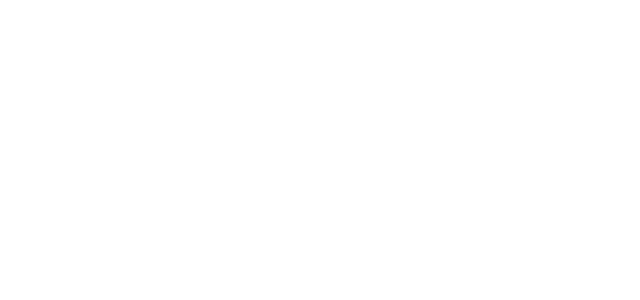
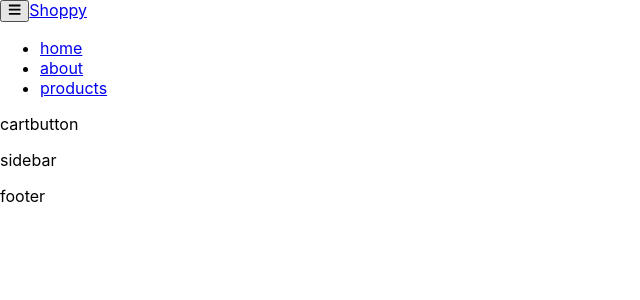
Before and after one commit to Shamalaya/shoppy, a React (Create React App) app: page / in a window 1280 px wide. Shown: the top 300 px of the page, without its empty margins (0-640 px from the left). Built offline with nearby package versions, Linux system fonts and the light colour scheme.

Commit message:
feat: add Navbar

```diff
--- a/package.json
+++ b/package.json
@@ -13,7 +13,9 @@
     "@types/react-dom": "^18.0.2",
     "react": "^18.0.0",
     "react-dom": "^18.0.0",
+    "react-icons": "^4.3.1",
     "react-redux": "^8.0.1",
+    "react-router-dom": "^6.3.0",
     "react-scripts": "5.0.1",
     "typescript": "^4.6.3",
     "web-vitals": "^2.1.4"
--- a/src/App.tsx
+++ b/src/App.tsx
@@ -1,7 +1,17 @@
+import React from 'react'
+import { BrowserRouter as Router } from 'react-router-dom'
+import { Navbar, Sidebar, Footer } from './components'
+
 import './App.css'
 
 function App() {
-    return null
+    return (
+        <Router>
+            <Navbar />
+            <Sidebar />
+            <Footer />
+        </Router>
+    )
 }
 
 export default App
--- /dev/null
+++ b/src/components/CartButton.tsx
@@ -0,0 +1,7 @@
+import React from 'react'
+
+function CartButton() {
+    return <p>cartbutton</p>
+}
+
+export default CartButton
--- /dev/null
+++ b/src/components/Footer.tsx
@@ -0,0 +1,7 @@
+import React from 'react'
+
+function Footer() {
+    return <p>footer</p>
+}
+
+export default Footer
--- /dev/null
+++ b/src/components/Hero.tsx
@@ -0,0 +1,7 @@
+import React from 'react'
+
+function Hero() {
+    return <p>hero</p>
+}
+
+export default Hero
--- /dev/null
+++ b/src/components/Navbar.tsx
@@ -0,0 +1,31 @@
+import React from 'react'
+import { FaBars } from 'react-icons/fa'
+import { Link } from 'react-router-dom'
+import { links } from '../utils/constants'
+import CartButton from './CartButton'
+
+function Navbar() {
+    return (
+        <nav>
+            <div className="nav-header">
+                <button type="button" className="nav-toggle">
+                    <FaBars />
+                </button>
+                <Link to="/">Shoppy </Link>
+            </div>
+            <ul className="nav-links">
+                {links.map((link) => {
+                    const { id, text, url } = link
+                    return (
+                        <li key={id}>
+                            <Link to={url}> {text}</Link>
+                        </li>
+                    )
+                })}
+            </ul>
+            <CartButton />
+        </nav>
+    )
+}
+
+export default Navbar
--- /dev/null
+++ b/src/components/Sidebar.tsx
@@ -0,0 +1,7 @@
+import React from 'react'
+
+function Sidebar() {
+    return <p>sidebar</p>
+}
+
+export default Sidebar
--- /dev/null
+++ b/src/components/index.tsx
@@ -0,0 +1,7 @@
+import Navbar from './Navbar'
+import Footer from './Footer'
+import Sidebar from './Sidebar'
+import Hero from './Hero'
+import CartButton from './CartButton'
+
+export { Navbar, Footer, Sidebar, Hero, CartButton }
--- /dev/null
+++ b/src/utils/constants.ts
@@ -0,0 +1,17 @@
+export const links = [
+    {
+        id: 1,
+        text: 'home',
+        url: '/',
+    },
+    {
+        id: 2,
+        text: 'about',
+        url: '/about',
+    },
+    {
+        id: 3,
+        text: 'products',
+        url: '/products',
+    },
+]
```
Also changed, not shown: 1 other file (tests, documents, lock files or other folders).
